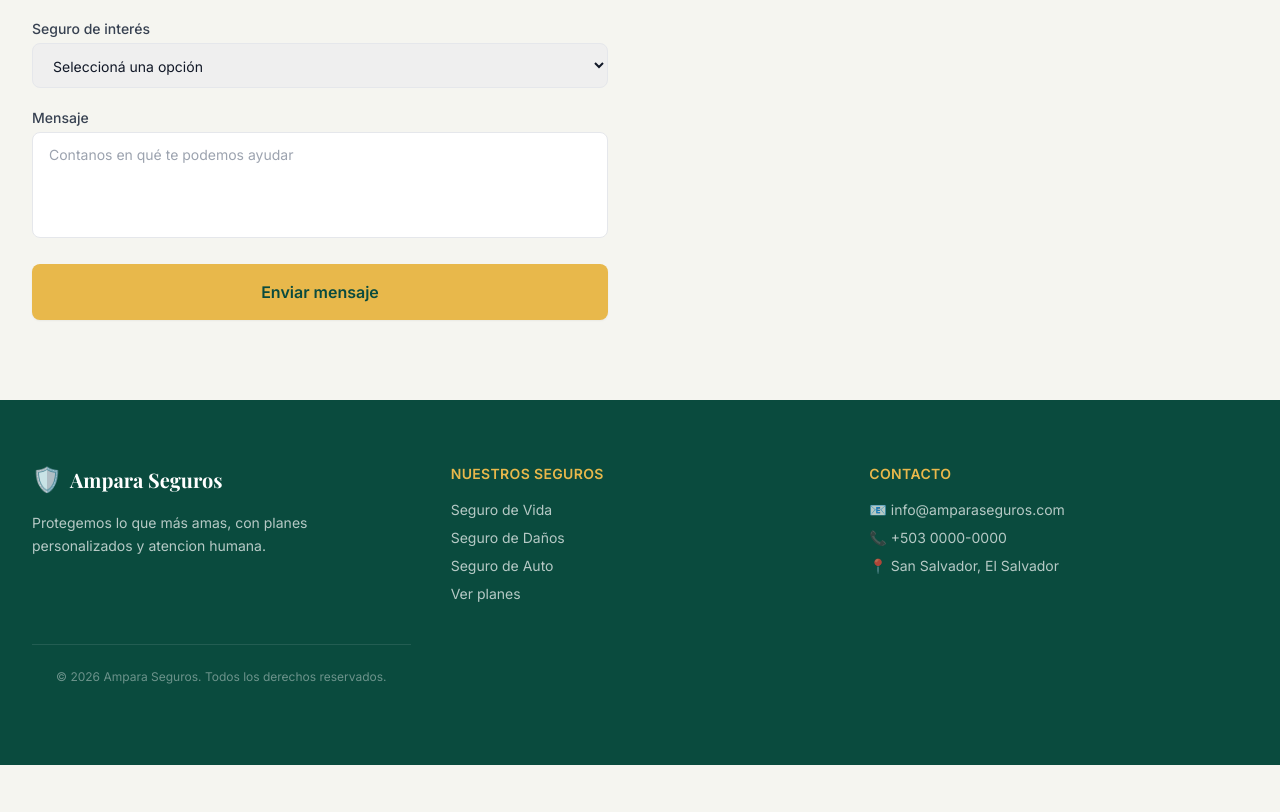
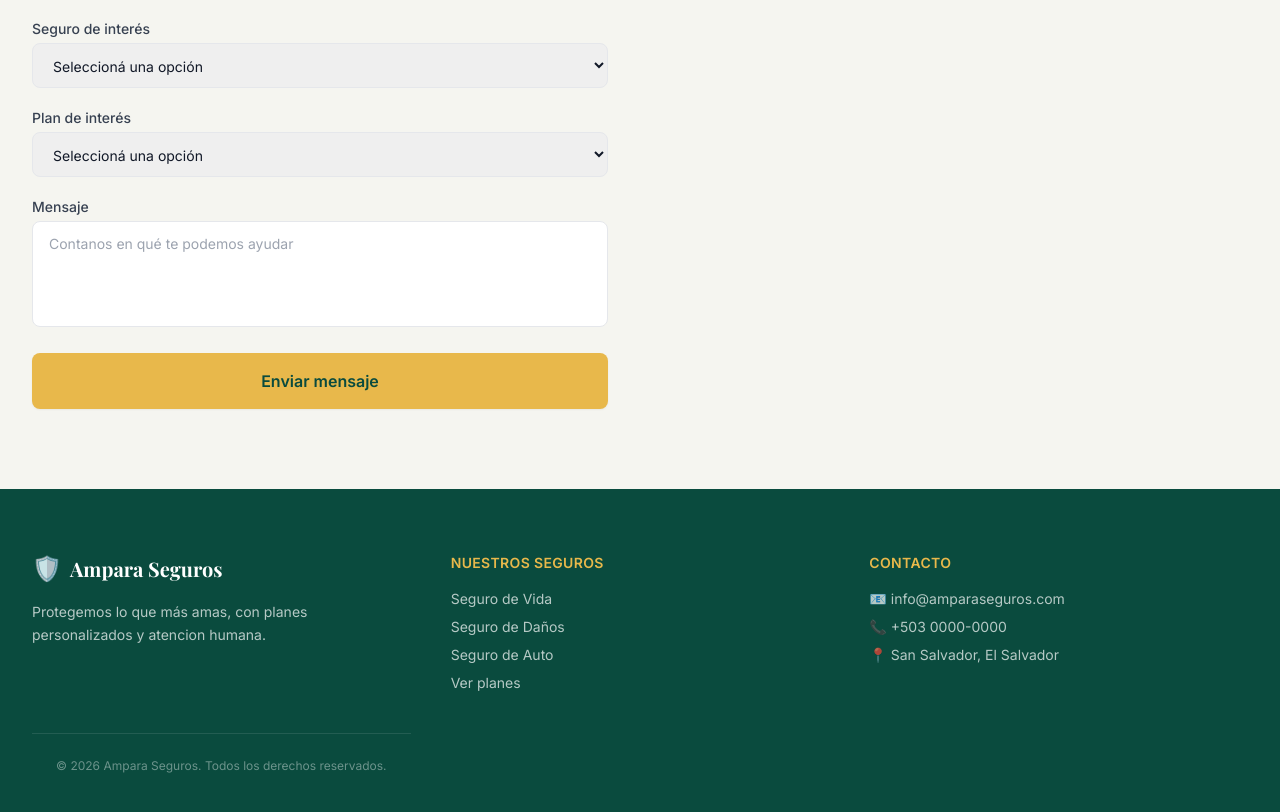
Before and after one commit to AlvaroJavier1/Proyecto-Ampara, a React (Vite) app: page /Proyecto-Ampara/contacto in a window 1280 px wide. Shown: the part 1006-1818 px from the top of the page. Before the commit the page ends 1771 px from the top, so only its background shows below. Built offline with nearby package versions, Linux system fonts and the light colour scheme.

Commit message:
feat(ui): mejorar diseño de PlanCard y sección de contacto

```diff
--- a/src/components/ui/PlanCard.tsx
+++ b/src/components/ui/PlanCard.tsx
@@ -1,11 +1,12 @@
+import { Link } from 'react-router-dom'
 import { motion } from 'framer-motion'
-import type { PlanCardProps } from '../../types'
+import type { PlanCardProps } from '@/types'
 
-export function PlanCard ({ name, price, currency, period, features, highlighted, ctaLabel }: PlanCardProps) {
+export function PlanCard({ name, price, currency, period, features, highlighted, ctaLabel }: PlanCardProps) {
   return (
     <motion.div
-            whileHover={{ scale: 1.03}}
-            transition={{ duration: 0.2}}
+      whileHover={{ scale: 1.03 }}
+      transition={{ duration: 0.2 }}
       className={`relative rounded-2xl p-8 flex flex-col h-full ${
         highlighted
           ? 'bg-primary text-white shadow-2xl shadow-primary/30 ring-2 ring-primary'
@@ -13,24 +14,25 @@ export function PlanCard ({ name, price, currency, period, features, highlighted
       }`}
     >
       {highlighted && (
-                <span className='absolute -top-4 left-1/2 -translate-x-1/2 bg-accent text-primary text-xs font-bold px-4 py-1 rounded-full uppercase tracking-wide shadow'>
+        <span className="absolute -top-4 left-1/2 -translate-x-1/2 bg-accent text-primary text-xs font-bold px-4 py-1 rounded-full uppercase tracking-wide shadow">
           Más popular
         </span>
       )}
-            <div className='mb-6'>
+
+      <div className="mb-6">
         <h3 className={`text-xl font-semibold mb-2 ${highlighted ? 'text-white' : 'text-primary'}`}>
           {name}
         </h3>
-                <div className='flex items-end gap-1'>
+        <div className="flex items-end gap-1">
           <span className={`text-sm ${highlighted ? 'text-white/70' : 'text-gray-500'}`}>{currency}</span>
-                    <span className='text-5xl font-display font-bold'>{price}</span>
+          <span className="text-5xl font-display font-bold">{price}</span>
           <span className={`text-sm pb-1 ${highlighted ? 'text-white/70' : 'text-gray-500'}`}>{period}</span>
         </div>
       </div>
 
-            <ul className='space-y-3 mb-8 flex-grow'>
-                {features.map((f) =>(
-                    <li key={f.text} className='flex items-center gap-3 text-sm'>
+      <ul className="space-y-3 mb-8 flex-grow">
+        {features.map((f) => (
+          <li key={f.text} className="flex items-center gap-3 text-sm">
             <span className={f.included
               ? (highlighted ? 'text-accent' : 'text-primary-light')
               : (highlighted ? 'text-white/30' : 'text-gray-300')
@@ -44,13 +46,13 @@ export function PlanCard ({ name, price, currency, period, features, highlighted
         ))}
       </ul>
 
-            <button className={`w-full py-3 px-6 rounded-lg font-semibold transition-all duration-200 hover:scale-105 active:scale-95 ${highlighted
+      <Link to="/contacto" state={{ plan: name }} className={`w-full py-3 px-6 rounded-lg font-semibold transition-all duration-200 hover:scale-105 active:scale-95 ${
+        highlighted
           ? 'bg-accent text-primary hover:bg-accent-hover shadow-lg'
           : 'border-2 border-primary text-primary hover:bg-primary hover:text-white'
-            }`}
-            >
+      }`}>
         {ctaLabel}
-            </button>
+      </Link>
     </motion.div>
   )
 }
--- a/src/pages/Contacto.tsx
+++ b/src/pages/Contacto.tsx
@@ -2,14 +2,18 @@ import { useState } from "react"
 import { ScrollReveal } from "@/components/ui/ScrollReveal"
 import { SectionTitle } from "@/components/ui/SectionTitle"
 import type { ContactFormData } from "@/types"
+import { useLocation } from "react-router-dom"
 
 export function Contacto() {
+    const location = useLocation()
+
     const [form, setFrom] = useState<ContactFormData>({
         name: '',
         email: '',
         phone: '',
         service: '',
-        message: ''
+        message: '',
+        plan: location.state?.plan || '',
     })
 
     const [sent, setSent] = useState(false)
@@ -116,9 +120,26 @@ export function Contacto() {
                                     className="w-full border border-gray-200 rounded-lg px-4 py-3 text-sm focus:outline-none focus:ring-2 focus:ring-primary/30 focus:border-primary transition"
                                 >
                                     <option value="">Seleccioná una opción</option>
-                                    <option value="">Seguro de Vida</option>
-                                    <option value="">Seguro de Daños</option>
-                                    <option value="">Seguro de Auto</option>
+                                    <option value="vida">Seguro de Vida</option>
+                                    <option value="danos">Seguro de Daños</option>
+                                    <option value="auto">Seguro de Auto</option>
+                                </select>
+                            </div>
+
+                            <div>
+                                <label className="block text-sm font-medium text-gray-700 mb-1">
+                                    Plan de interés
+                                </label>
+                                <select
+                                    name="plan"
+                                    value={form.plan}
+                                    onChange={handleChange}
+                                    className="w-full border border-gray-200 rounded-lg px-4 py-3 text-sm focus:outline-none focus:ring-2 focus:ring-primary/30 focus:border-primary transition"
+                                >
+                                    <option value="">Seleccioná una opción</option>
+                                    <option value="basico">Básico</option>
+                                    <option value="familiar">Familiar</option>
+                                    <option value="premium">Premium</option>
                                 </select>
                             </div>
 
```
Lines whose indentation alone changed are shown as unchanged.
